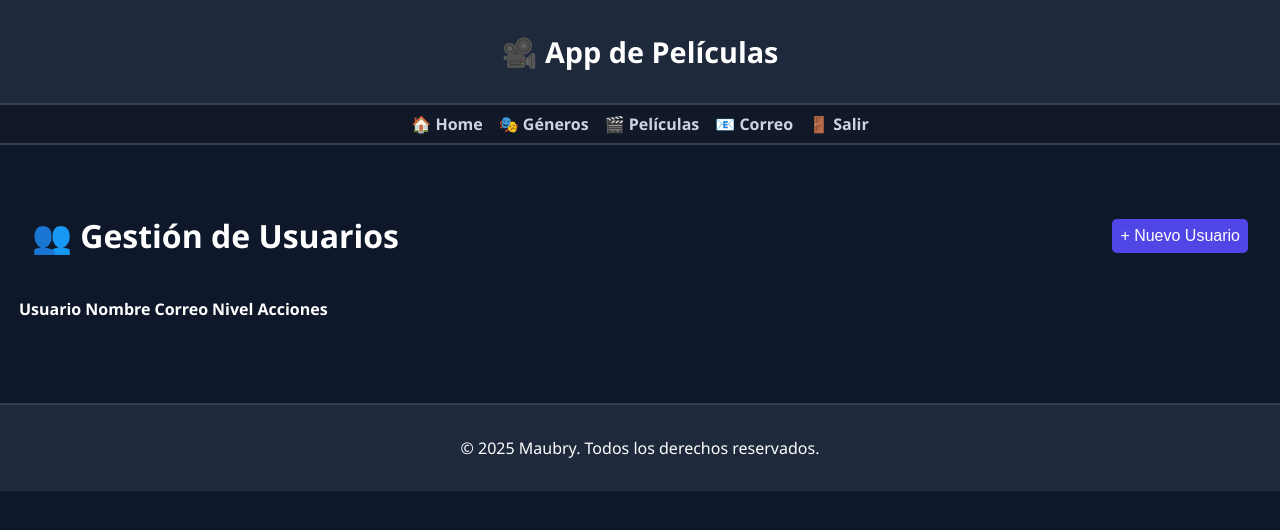
After one commit to maubry-ortega/Flask_peliculas_ODM_mongo, a Flask app: template app/templates/admin/usuarios.html in a window 1280 px wide. The commit adds this page. Shown: the top 530 px of the page. Run offline with Flask 3, Linux system fonts and the light colour scheme; the template is opened without the code that fills it, so the values that code supplies are empty.

Commit message:
create new level rol fuctional.

```diff
--- a/app/__init__.py
+++ b/app/__init__.py
@@ -9,7 +9,7 @@ Descripción:
     - Conexión a MongoDB mediante MongoEngine.
     - Configuración de CORS.
     - Registro de Blueprints.
-    - Inyección de variables globales (como reCAPTCHA).
+    - Inyección de variables globales (como reCAPTCHA y nivel de usuario).
     - Configuración de expiración automática de sesión.
 
 Notas:
@@ -56,21 +56,27 @@ def create_app():
     from app.routes.pelicula import pelicula_bp
     from app.routes.usuario import usuario_bp
     from app.routes.correo import correo_bp
+    from app.routes.admin import admin_bp
 
     app.register_blueprint(genero_bp)
     app.register_blueprint(pelicula_bp)
     app.register_blueprint(usuario_bp)
     app.register_blueprint(correo_bp)
+    app.register_blueprint(admin_bp)
 
     @app.context_processor
-    def inject_site_key():
+    def inject_globals():
         """
-        Inyecta la variable site_key en el contexto de todas las plantillas.
+        Inyecta variables globales en todas las plantillas.
 
         Returns:
-            dict: Diccionario con la clave 'site_key' para reCAPTCHA.
+            dict: Claves para reCAPTCHA y nivel de usuario.
         """
-        return {"site_key": os.getenv("RECAPTCHA_SITE_KEY")}
+        usuario_data = session.get("usuario")
+        return {
+            "site_key": os.getenv("RECAPTCHA_SITE_KEY"),
+            "usuario_nivel": usuario_data.get("nivel") if usuario_data else None
+        }
 
     @app.route("/")
     def home():
@@ -85,5 +91,3 @@ def create_app():
         return render_template("home.html")
 
     return app
-
-app = create_app()
--- /dev/null
+++ b/app/routes/admin.py
@@ -0,0 +1,88 @@
+# VolleyDevByMaubry [6/∞] - La claridad estructural evita el caos en el código.
+
+"""
+Archivo: app/routes/admin.py
+Autor: Maubry (VolleyDevByMaubry)
+
+Descripción:
+    Rutas específicas para administración de usuarios:
+    - Vista de gestión de usuarios.
+    - CRUD de usuarios accesible solo por administradores.
+
+Notas:
+    - Protege todas las rutas con verificación de nivel "admin".
+"""
+
+from flask import Blueprint, request, session, jsonify, redirect, url_for, render_template
+from app.models.usuario import Usuario
+from bson import ObjectId
+
+admin_bp = Blueprint("admin", __name__, url_prefix="/admin/usuarios")
+
+
+@admin_bp.before_request
+def proteger_admin():
+    if "usuario" not in session or session["usuario"]["nivel"] != "admin":
+        return redirect(url_for("home"))
+
+
+@admin_bp.route("/", methods=["GET"])
+def vista_admin():
+    return render_template("admin/usuarios.html")
+
+
+@admin_bp.route("/api", methods=["GET"])
+def obtener_usuarios():
+    usuarios = Usuario.objects().only("id", "usuario", "nombre", "correo", "nivel")
+    data = []
+    for u in usuarios:
+        data.append({
+            "id": str(u.id),
+            "usuario": u.usuario,
+            "nombre": u.nombre,
+            "correo": u.correo,
+            "nivel": u.nivel
+        })
+    return jsonify(data), 200
+
+
+@admin_bp.route("/api", methods=["POST"])
+def crear_usuario_admin():
+    data = request.get_json()
+    try:
+        nuevo = Usuario(
+            usuario=data.get("usuario"),
+            password=data.get("password"),
+            nombre=data.get("nombre"),
+            correo=data.get("correo"),
+            nivel=data.get("nivel", "user")
+        )
+        nuevo.save()
+        return jsonify({"mensaje": "Usuario creado"}), 201
+    except Exception as e:
+        return jsonify({"mensaje": f"Error: {str(e)}"}), 400
+
+
+@admin_bp.route("/api/<id_usuario>", methods=["PUT"])
+def actualizar_usuario_admin(id_usuario):
+    data = request.get_json()
+    try:
+        Usuario.objects(id=ObjectId(id_usuario)).update_one(
+            set__usuario=data.get("usuario"),
+            set__password=data.get("password"),
+            set__nombre=data.get("nombre"),
+            set__correo=data.get("correo"),
+            set__nivel=data.get("nivel")
+        )
+        return jsonify({"mensaje": "Usuario actualizado"}), 200
+    except Exception as e:
+        return jsonify({"mensaje": f"Error: {str(e)}"}), 400
+
+
+@admin_bp.route("/api/<id_usuario>", methods=["DELETE"])
+def eliminar_usuario_admin(id_usuario):
+    try:
+        Usuario.objects(id=ObjectId(id_usuario)).delete()
+        return jsonify({"mensaje": "Usuario eliminado"}), 200
+    except Exception as e:
+        return jsonify({"mensaje": f"Error: {str(e)}"}), 400
--- /dev/null
+++ b/app/static/js/admin_user.js
@@ -0,0 +1,113 @@
+// VolleyDevByMaubry [11/∞] - La administración otorga el poder de crear.
+
+/**
+ * Archivo: static/js/admin_user.js
+ * Autor: Maubry (VolleyDevByMaubry)
+ *
+ * Descripción:
+ *     Script para gestionar usuarios desde el panel de administrador.
+ *     Permite crear, editar y eliminar usuarios.
+ *
+ * Requisitos:
+ *     - Nivel de acceso verificado desde backend.
+ *     - El formulario debe tener id="formUsuario".
+ *     - La tabla debe tener id="tablaUsuarios".
+ */
+
+let idUsuarioActual = null;
+
+// Espera que el DOM esté cargado
+document.addEventListener("DOMContentLoaded", async () => {
+  await cargarUsuarios();
+
+  document.getElementById("formUsuario").addEventListener("submit", guardarUsuario);
+});
+
+// Cargar lista de usuarios en la tabla
+async function cargarUsuarios() {
+  const res = await fetch("/admin/usuarios/api");
+  const usuarios = await res.json();
+  const tbody = document.querySelector("#tablaUsuarios tbody");
+  tbody.innerHTML = "";
+
+  usuarios.forEach(u => {
+    const row = document.createElement("tr");
+    row.innerHTML = `
+      <td>${u.usuario}</td>
+      <td>${u.nombre}</td>
+      <td>${u.correo}</td>
+      <td>${u.nivel}</td>
+      <td>
+        <button onclick="editarUsuario('${u.id}')" class="btn-primary">✏️</button>
+        <button onclick="eliminarUsuario('${u.id}')" class="btn-danger">🗑️</button>
+      </td>
+    `;
+    tbody.appendChild(row);
+  });
+}
+
+// Guardar o actualizar usuario
+async function guardarUsuario(e) {
+  e.preventDefault();
+  const form = e.target;
+  const datos = Object.fromEntries(new FormData(form));
+
+  const url = idUsuarioActual ? `/admin/usuarios/api/${idUsuarioActual}` : "/admin/usuarios/api";
+  const metodo = idUsuarioActual ? "PUT" : "POST";
+
+  try {
+    const res = await fetch(url, {
+      method: metodo,
+      headers: { "Content-Type": "application/json" },
+      body: JSON.stringify(datos)
+    });
+
+    if (!res.ok) throw new Error(await res.text());
+
+    const json = await res.json();
+    alert(json.mensaje);
+    form.reset();
+    cerrarModalUsuario();
+    await cargarUsuarios();
+    idUsuarioActual = null;
+  } catch (err) {
+    alert("Error: " + err.message);
+  }
+}
+
+// Eliminar usuario
+async function eliminarUsuario(id) {
+  if (!confirm("¿Eliminar este usuario?")) return;
+  const res = await fetch(`/admin/usuarios/api/${id}`, { method: "DELETE" });
+  const json = await res.json();
+  alert(json.mensaje);
+  await cargarUsuarios();
+}
+
+// Editar usuario
+async function editarUsuario(id) {
+  const res = await fetch("/admin/usuarios/api");
+  const usuarios = await res.json();
+  const u = usuarios.find(u => u.id === id);
+  if (!u) return alert("Usuario no encontrado");
+
+  const form = document.getElementById("formUsuario");
+  form.usuario.value = u.usuario;
+  form.nombre.value = u.nombre;
+  form.correo.value = u.correo;
+  form.nivel.value = u.nivel;
+  form.password.value = ""; // Solo cambiar si se edita manualmente
+
+  idUsuarioActual = id;
+  abrirModalUsuario();
+}
+
+// Mostrar modal
+function abrirModalUsuario() {
+  document.getElementById("modalUsuario").classList.add("show");
+}
+
+// Cerrar modal
+function cerrarModalUsuario() {
+  document.getElementById("modalUsuario").classList.remove("show");
+}
--- /dev/null
+++ b/app/templates/admin/usuarios.html
@@ -0,0 +1,60 @@
+<!-- VolleyDevByMaubry [12/∞] - La gestión comienza con claridad visual. -->
+
+<!-- templates/admin/usuarios.html -->
+<!DOCTYPE html>
+<html lang="es">
+<head>
+  <meta charset="UTF-8">
+  <title>Gestión de Usuarios</title>
+  <link rel="stylesheet" href="{{ url_for('static', filename='css/app.css') }}">
+  <script src="{{ url_for('static', filename='js/admin_user.js') }}" defer></script>
+</head>
+<body class="bg-slate-900 text-white">
+  {% include 'partials/header.html' %}
+  {% include 'partials/menu.html' %}
+
+  <main class="app-main">
+    <div class="encabezado">
+      <h1>👥 Gestión de Usuarios</h1>
+      <button onclick="abrirModalUsuario()" class="btn-primary">+ Nuevo Usuario</button>
+    </div>
+
+    <table id="tablaUsuarios">
+      <thead>
+        <tr>
+          <th>Usuario</th>
+          <th>Nombre</th>
+          <th>Correo</th>
+          <th>Nivel</th>
+          <th>Acciones</th>
+        </tr>
+      </thead>
+      <tbody></tbody>
+    </table>
+
+    <!-- Modal Usuario -->
+    <div id="modalUsuario" class="modal-backdrop">
+      <div class="modal-content">
+        <h3>👤 Nuevo Usuario</h3>
+        <form id="formUsuario" class="formulario">
+          <input name="usuario" placeholder="Usuario" required>
+          <input name="password" type="password" placeholder="Contraseña" required>
+          <input name="nombre" placeholder="Nombre Completo" required>
+          <input name="correo" type="email" placeholder="Correo Electrónico" required>
+          <select name="nivel" required>
+            <option value="user">Usuario</option>
+            <option value="admin">Administrador</option>
+          </select>
+
+          <div class="botones">
+            <button type="button" class="btn-secondary" onclick="cerrarModalUsuario()">Cancelar</button>
+            <button type="submit" class="btn-primary">Guardar</button>
+          </div>
+        </form>
+      </div>
+    </div>
+  </main>
+
+  {% include 'partials/footer.html' %}
+</body>
+</html>
--- a/app/templates/login.html
+++ b/app/templates/login.html
@@ -3,7 +3,6 @@
 <head>
   <title>Login</title>
   <script src="https://cdn.tailwindcss.com"></script>
-  <link rel="stylesheet" href="{{ url_for('static', filename='css/style.css') }}">
   <script src="https://www.google.com/recaptcha/api.js" async defer></script>
 </head>
 <body class="bg-slate-900 text-white flex items-center justify-center h-screen">
--- a/app/templates/partials/menu.html
+++ b/app/templates/partials/menu.html
@@ -5,7 +5,7 @@
     <li><a href="/pelicula/vista">🎬 Películas</a></li>
     <li><a href="#" onclick="abrirModalCorreo()">📧 Correo</a></li>
 
-    {% if session.usuario_nivel == 'admin' %}
+    {% if usuario_nivel == 'admin' %}
       <li><a href="/admin/usuarios">👤 Usuarios</a></li>
     {% endif %}
 
```
Also changed, not shown: app/routes/usuario.py (+47 -2 lines), app/templates/base.html (+0 -7 lines).
